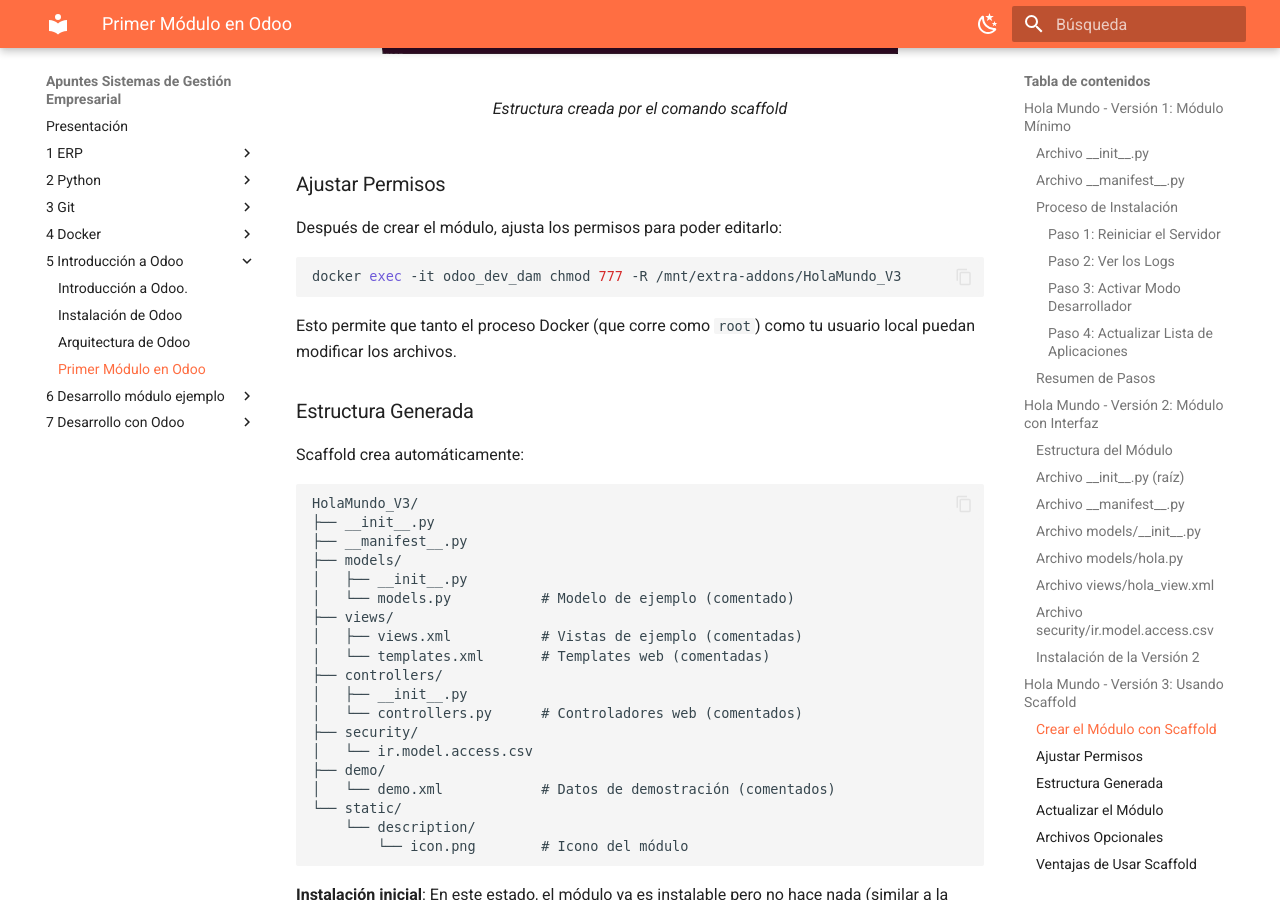
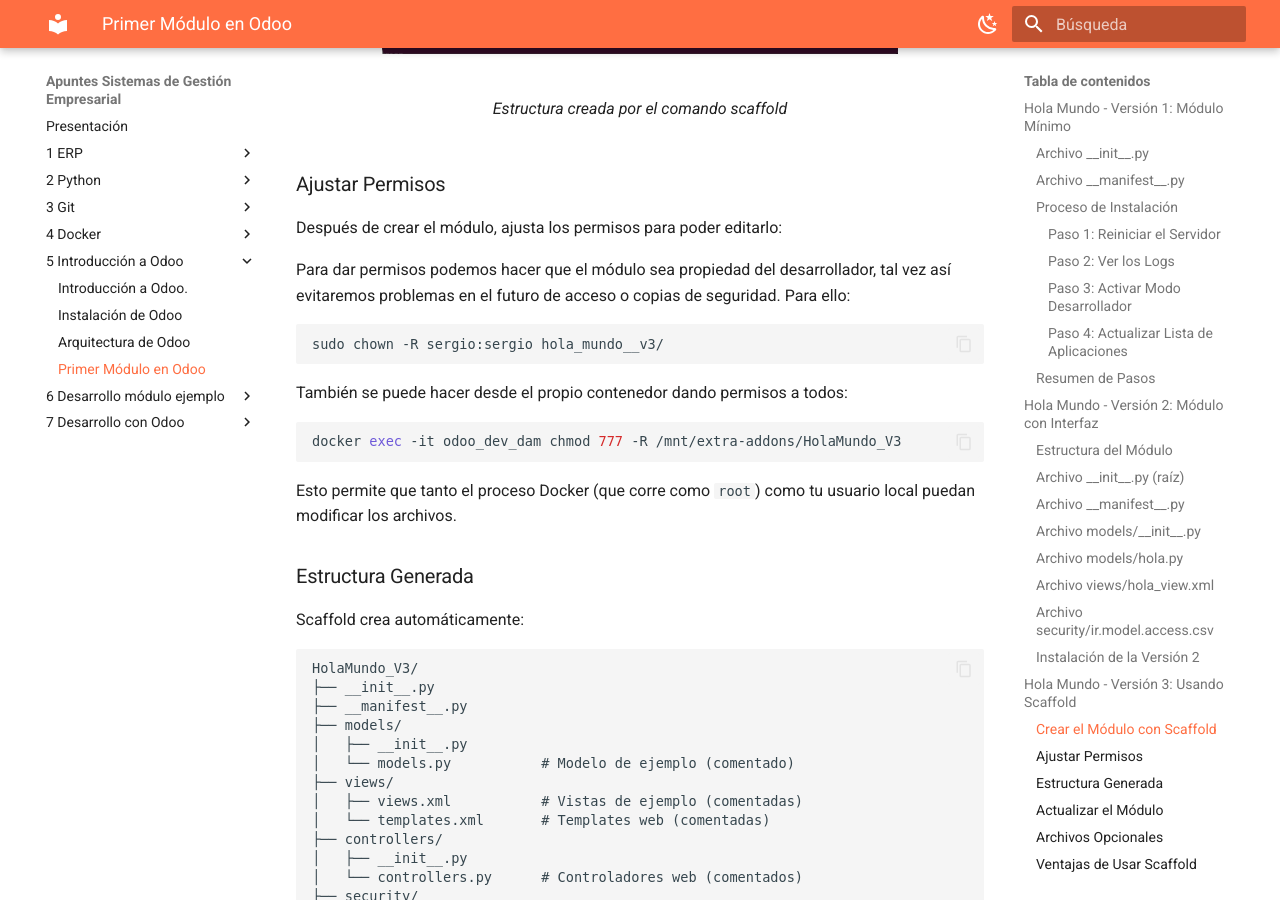
Before and after one commit to apuntes-sergio/sge, an MkDocs documentation site: the page built from docs/5_4_primer_modulo.md, in a window 1280 px wide and 900 px high, scrolled down 12699 px. Built offline with MkDocs 1.6.1 and Material for MkDocs 9.7.7, drawn with Linux system fonts in a browser that asks for light colours; some web fonts are replaced.

Commit message:
Revisión primer módulo

````diff
--- a/docs/5_4_primer_modulo.md
+++ b/docs/5_4_primer_modulo.md
@@ -451,6 +451,14 @@
 
 Después de crear el módulo, ajusta los permisos para poder editarlo:
 
+Para dar permisos podemos hacer que el módulo sea propiedad del desarrollador, tal vez así evitaremos problemas en el futuro de acceso o copias de seguridad. Para ello:
+
+```bash
+sudo chown -R sergio:sergio hola_mundo__v3/
+```
+
+También se puede hacer desde el propio contenedor dando permisos a todos:
+
 ```bash
 docker exec -it odoo_dev_dam chmod 777 -R /mnt/extra-addons/HolaMundo_V3
 ```
````
